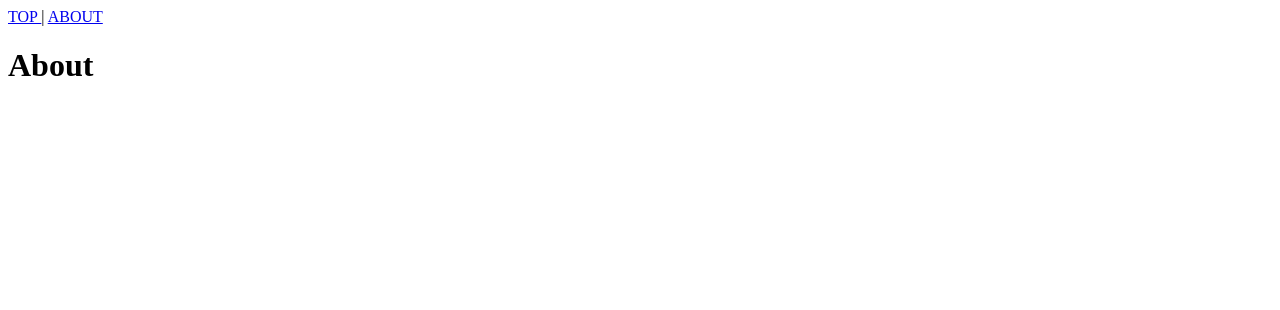
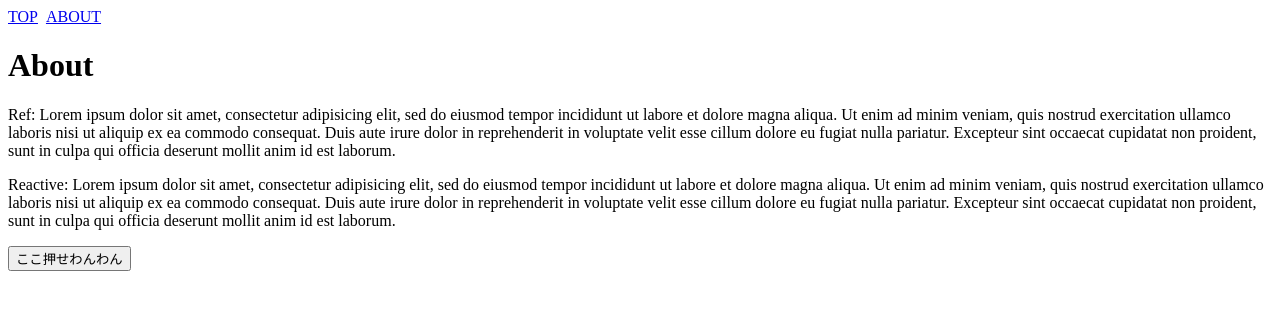
Before and after one commit to sotszk/composition-api-with-ts-nuxt, a Nuxt app: page /about in a window 1280 px wide. Shown: the top 310 px of the page. Built offline with nearby package versions, Linux system fonts and the light colour scheme.

Commit message:
add prettier settings

```diff
--- a/nuxt.config.ts
+++ b/nuxt.config.ts
@@ -3,9 +3,7 @@ import { Configuration } from '@nuxt/types/config'
 const config: Configuration = {
   srcDir: 'src',
   buildModules: ['@nuxt/typescript-build'],
-  plugins: [
-    '~/plugins/composition-api.ts'
-  ]
+  plugins: ['~/plugins/composition-api.ts'],
 }
 
 export default config
--- a/package.json
+++ b/package.json
@@ -11,9 +11,10 @@
     "@nuxtjs/eslint-config-typescript": "^0.1.2",
     "@typescript-eslint/eslint-plugin": "^2.0.0",
     "@typescript-eslint/parser": "^2.0.0",
+    "@vue/eslint-config-prettier": "^5.0.0",
     "eslint": "^6.3.0",
-    "eslint-config-prettier": "^6.1.0",
     "eslint-plugin-prettier": "^3.1.0",
+    "eslint-plugin-vue": "^5.2.3",
     "prettier": "^1.18.2"
   },
   "dependencies": {
--- a/src/components/Navigation.vue
+++ b/src/components/Navigation.vue
@@ -1,17 +1,29 @@
 <template>
-  <nav>
-    <nuxt-link to="/">
-      TOP
-    </nuxt-link>
-    |
-    <nuxt-link to="/about">
-      ABOUT
-    </nuxt-link>
+  <nav class="nav">
+    <span v-for="item in navItems" :key="item.name" class="nav-item">
+      <nuxt-link :to="item.path">{{ item.name }}</nuxt-link>
+    </span>
   </nav>
 </template>
 
-<script>
-export default {}
+<script lang="ts">
+export default {
+  setup() {
+    const navItems = [
+      { name: 'TOP', path: '/' },
+      { name: 'ABOUT', path: '/about' },
+    ]
+
+    return {
+      navItems,
+    }
+  },
+}
 </script>
 
-<style lang="css" scoped></style>
+<style lang="css" scoped>
+.nav-item {
+  display: inline-block;
+  margin-right: 8px;
+}
+</style>
--- a/src/layouts/default.vue
+++ b/src/layouts/default.vue
@@ -5,15 +5,14 @@
   </div>
 </template>
 
-<script>
-import Vue from 'vue'
-import Navigation from '~/components/Navigation'
+<script lang="ts">
+import Navigation from '~/components/Navigation.vue'
 
-export default Vue.extend({
+export default {
   components: {
     Navigation,
   },
-})
+}
 </script>
 
 <style lang="css" scoped></style>
--- a/src/pages/about.vue
+++ b/src/pages/about.vue
@@ -1,11 +1,47 @@
 <template>
   <div>
     <h1>About</h1>
+    <p>Ref: {{ aboutIt }}</p>
+    <p>Reactive: {{ aboutItReactive.text }}</p>
+    <button type="button" @click="onClickBtn">{{ btnLabel }}</button>
   </div>
 </template>
 
-<script>
-export default {}
+<script lang="ts">
+import { onMounted, ref, reactive } from '@vue/composition-api'
+
+export default {
+  setup() {
+    onMounted(() => {
+      console.log('mounted')
+    })
+
+    const aboutIt = ref(
+      'Lorem ipsum dolor sit amet, consectetur adipisicing elit, sed do eiusmod tempor incididunt ut labore et dolore magna aliqua. Ut enim ad minim veniam, quis nostrud exercitation ullamco laboris nisi ut aliquip ex ea commodo consequat. Duis aute irure dolor in reprehenderit in voluptate velit esse cillum dolore eu fugiat nulla pariatur. Excepteur sint occaecat cupidatat non proident, sunt in culpa qui officia deserunt mollit anim id est laborum.'
+    )
+
+    const aboutItReactive = reactive({
+      text:
+        'Lorem ipsum dolor sit amet, consectetur adipisicing elit, sed do eiusmod tempor incididunt ut labore et dolore magna aliqua. Ut enim ad minim veniam, quis nostrud exercitation ullamco laboris nisi ut aliquip ex ea commodo consequat. Duis aute irure dolor in reprehenderit in voluptate velit esse cillum dolore eu fugiat nulla pariatur. Excepteur sint occaecat cupidatat non proident, sunt in culpa qui officia deserunt mollit anim id est laborum.',
+    })
+
+    const btnLabel = 'ここ押せわんわん'
+
+    const onClickBtn = () => {
+      aboutIt.value =
+        'Lorem ipsum dolor sit amet, consectetur adipisicing elit, sed do eiusmod tempor incididunt ut labore et dolore magna aliqua. Ut enim ad minim veniam, quis nostrud exercitation ullamco laboris nisi ut aliquip ex ea commodo consequat. Duis aute irure dolor in reprehenderit in voluptate velit esse cillum dolore eu fugiat nulla pariatur. Excepteur sint occaecat cupidatat non proident, sunt in culpa qui officia deserunt mollit anim id est laborum. Lorem ipsum dolor sit amet, consectetur adipisicing elit, sed do eiusmod tempor incididunt ut labore et dolore magna aliqua. Ut enim ad minim veniam, quis nostrud exercitation ullamco laboris nisi ut aliquip ex ea commodo consequat. Duis aute irure dolor in reprehenderit in voluptate velit esse cillum dolore eu fugiat nulla pariatur. Excepteur sint occaecat cupidatat non proident, sunt in culpa qui officia deserunt mollit anim id est laborum.'
+      aboutItReactive.text =
+        'Lorem ipsum dolor sit amet, consectetur adipisicing elit, sed do eiusmod tempor incididunt ut labore et dolore magna aliqua. Ut enim ad minim veniam, quis nostrud exercitation ullamco laboris nisi ut aliquip ex ea commodo consequat. Duis aute irure dolor in reprehenderit in voluptate velit esse cillum dolore eu fugiat nulla pariatur. Excepteur sint occaecat cupidatat non proident, sunt in culpa qui officia deserunt mollit anim id est laborum. Lorem ipsum dolor sit amet, consectetur adipisicing elit, sed do eiusmod tempor incididunt ut labore et dolore magna aliqua. Ut enim ad minim veniam, quis nostrud exercitation ullamco laboris nisi ut aliquip ex ea commodo consequat. Duis aute irure dolor in reprehenderit in voluptate velit esse cillum dolore eu fugiat nulla pariatur. Excepteur sint occaecat cupidatat non proident, sunt in culpa qui officia deserunt mollit anim id est laborum.'
+    }
+
+    return {
+      aboutIt,
+      aboutItReactive,
+      btnLabel,
+      onClickBtn,
+    }
+  },
+}
 </script>
 
 <style lang="css" scoped></style>
--- a/src/pages/index.vue
+++ b/src/pages/index.vue
@@ -6,21 +6,27 @@
 </template>
 
 <script lang="ts">
-import { createComponent, reactive } from '@vue/composition-api'
+import { ref, onMounted } from '@vue/composition-api'
 
-export default createComponent({
+export default {
   asyncData() {
     return {}
   },
 
   setup() {
-    const title: string = reactive('Hello Type safety world!')
+    const title = ref('Hello Type safety world!')
+
+    onMounted(() => {
+      setTimeout(() => {
+        title.value = 'Good night. Type safety world.'
+      }, 1000)
+    })
 
     return {
       title,
     }
   },
-})
+}
 </script>
 
 <style lang="css" scoped></style>
--- a/tsconfig.json
+++ b/tsconfig.json
@@ -13,7 +13,7 @@
     "sourceMap": true,
     "strict": true,
     "noEmit": true,
-    "baseUrl": ".",
+    "baseUrl": "./src",
     "paths": {
       "~/*": [
         "./*"
```
Also changed, not shown: .eslintrc.js, 2 other files (tests, documents, lock files or other folders).
